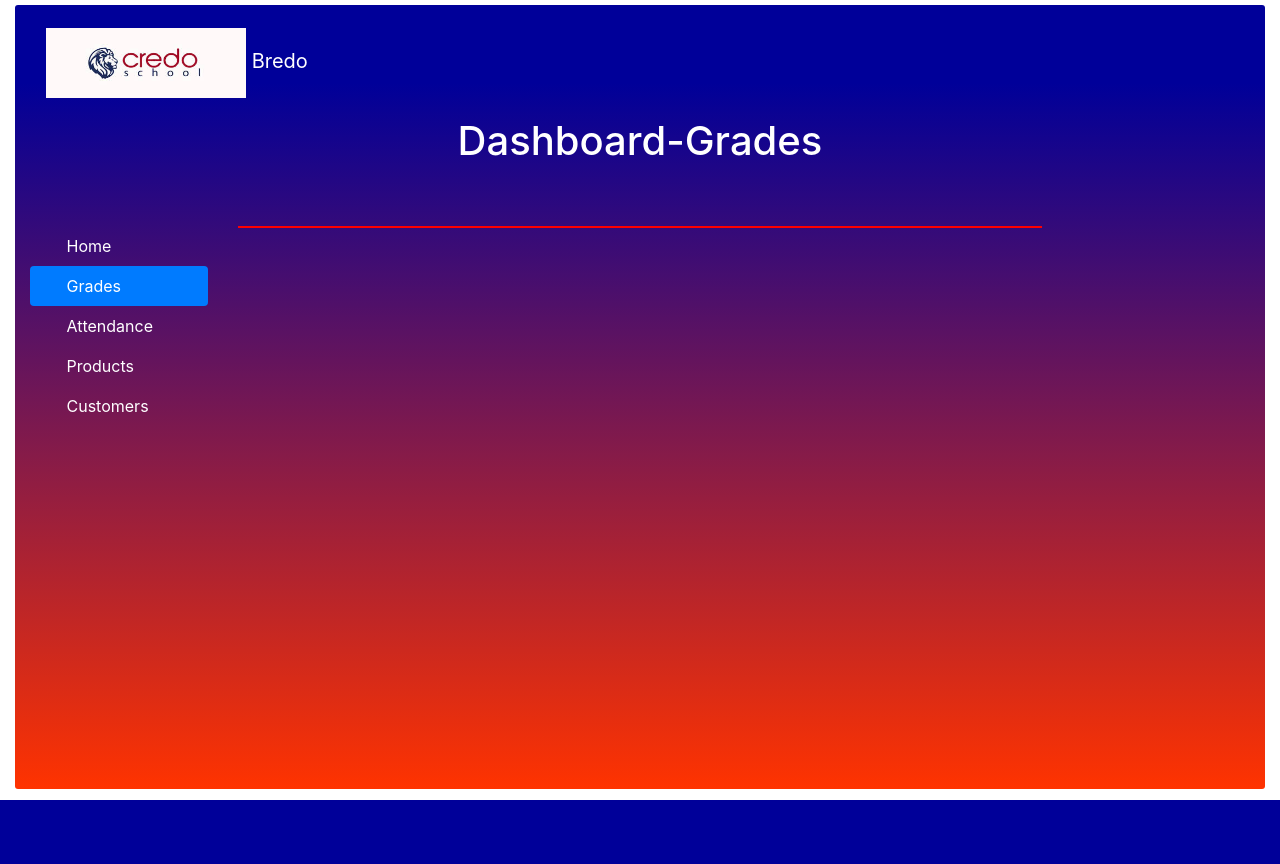
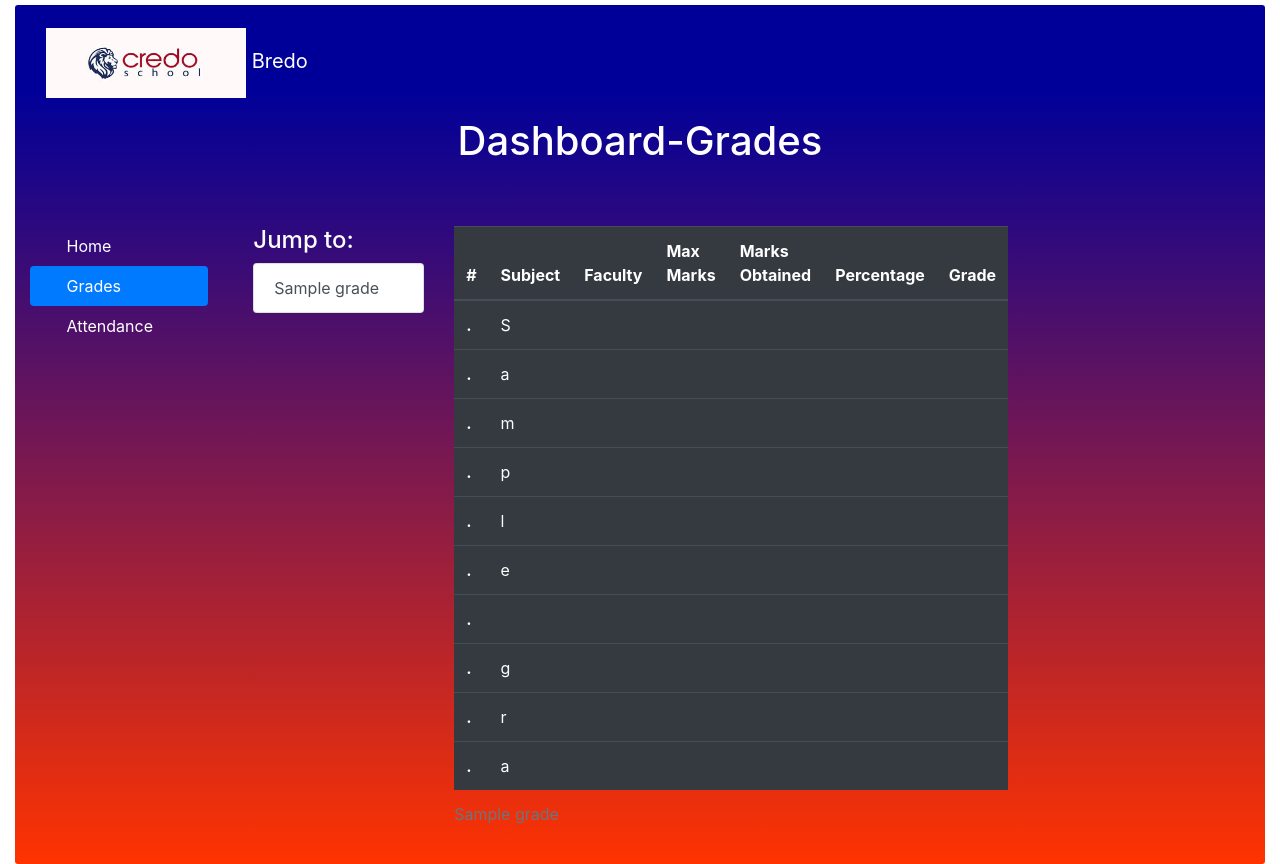
Before and after one commit to muaaz-ur-habibi/bredo, a Python web app: template knockoffcredo/main/templates/grades.html in a window 1280 px wide. Before the commit the page ends 800 px from the top, so only its background shows below. Run offline with Jinja, Linux system fonts and the light colour scheme; the template is opened without the code that fills it: most values are stand-ins (such as "Sample title", 1, 10 or a date in 2020); some libraries are stand-ins or nearby versions.

Commit message:
Update grades.html

```diff
--- a/knockoffcredo/main/templates/grades.html
+++ b/knockoffcredo/main/templates/grades.html
@@ -4,43 +4,73 @@
 
     <h1 class="panel-heading pretty-headings"><center>Dashboard-Grades</center></h1><br><br>
     <div class="row row-cols-xs-1">
-        <div class="col col-md-2">
+          <div class="col col-md-2">
             <ul class="nav nav-pills flex-column mb-auto">
                 <li class="nav-item">
-                  <a href="{{ url_for('views.dashboard', wherethefuck='personal', id=id, useful_info=original_data, subjects=original_subs) }}" class="nav-link text-white">
+                  <a href="{{ url_for('views.dashboard', wherethefuck='personal', id=id, useful_info=original_data, subjects=original_subs, grades=original_grades)}}" class="nav-link text-white">
                     <svg class="bi me-2" width="16" height="16"><use xlink:href="#home"/></svg>
                     Home
                   </a>
                 </li>
                 <li>
-                  <a href="{{ url_for('views.dashboard', wherethefuck='grades', id=id, useful_info=original_data, subjects=original_subs) }}" class="nav-link active" aria-current="page">
+                  <a href="{{ url_for('views.dashboard', wherethefuck='grades', id=id, useful_info=original_data, subjects=original_subs, grades=original_grades)}}" class="nav-link active" aria-current="page">
                     <svg class="bi me-2" width="16" height="16"><use xlink:href="#speedometer2"/></svg>
                     Grades
                   </a>
                 </li>
                 <li>
-                  <a href="{{ url_for('views.dashboard', wherethefuck='attendance', id=id, useful_info=original_data, subjects=original_subs) }}" class="nav-link text-white">
+                  <a href="{{ url_for('views.dashboard', wherethefuck='attendance', id=id, useful_info=original_data, subjects=original_subs, grades=original_grades)}}" class="nav-link text-white">
                     <svg class="bi me-2" width="16" height="16"><use xlink:href="#table"/></svg>
                     Attendance
-                  </a>
-                </li>
-                <li>
-                  <a href="#" class="nav-link text-white">
-                    <svg class="bi me-2" width="16" height="16"><use xlink:href="#grid"/></svg>
-                    Products
-                  </a>
-                </li>
-                <li>
-                  <a href="#" class="nav-link text-white">
-                    <svg class="bi me-2" width="16" height="16"><use xlink:href="#people-circle"/></svg>
-                    Customers
                   </a>
                 </li>
               </ul>
         </div>
         <div class="col-md-8">
-          <div class="container-fluid" style="border: 1px solid red;">
+          <div class="container-fluid">
+            <div class="row">
+                <div class="col-md-3">
+                  <h4>Jump to:</h4>
+                  <div class="list-group">
+                    {% for grade in grades_s %}
+                      <a href="#{{grade[-1].lower()}}" class="list-group-item list-group-item-action">{{ grade[-1].capitalize() }}</a>
+                    {% endfor %}
+                  </div>
+                </div>
+                <div class=" col-md-8">
+                    {% for g in grades_s %}
+                    <table id="{{g[-1].lower()}}" class="table caption-top table-dark">
+                      <caption>{{ g[-1].capitalize() }}</caption>
+                      <thead>
+                        <tr>
+                          <th scope="col">#</th>
+                          <th scope="col">Subject</th>
+                          <th scope="col">Faculty</th>
+                          <th scope="col">Max Marks</th>
+                          <th scope="col">Marks Obtained</th>
+                          <th scope="col">Percentage</th>
+                          <th scope="col">Grade</th>
+                        </tr>
+                      </thead>
+                      <tbody class="table-group-divider">
+                        {% for grade in g[:-2] %}
+                          <tr>
+                            <th scope="row">.</th>
+                            <td>{{ grade[0] }}</td>
+                            <td>{{ grade[1] }}</td>
+                            <td>{{ grade[2] }}</td>
+                            <td>{{ grade[3] }}</td>
+                            <td>{{ grade[4] }}</td>
+                            <td>{{ grade[5] }}</td>
+                          </tr>
+                        {% endfor %}
 
+                      </tbody>
+                    </table>
+                    {% endfor %}
+                </div>
+            </div>
+            </div>
           </div>
         </div>
 
```
